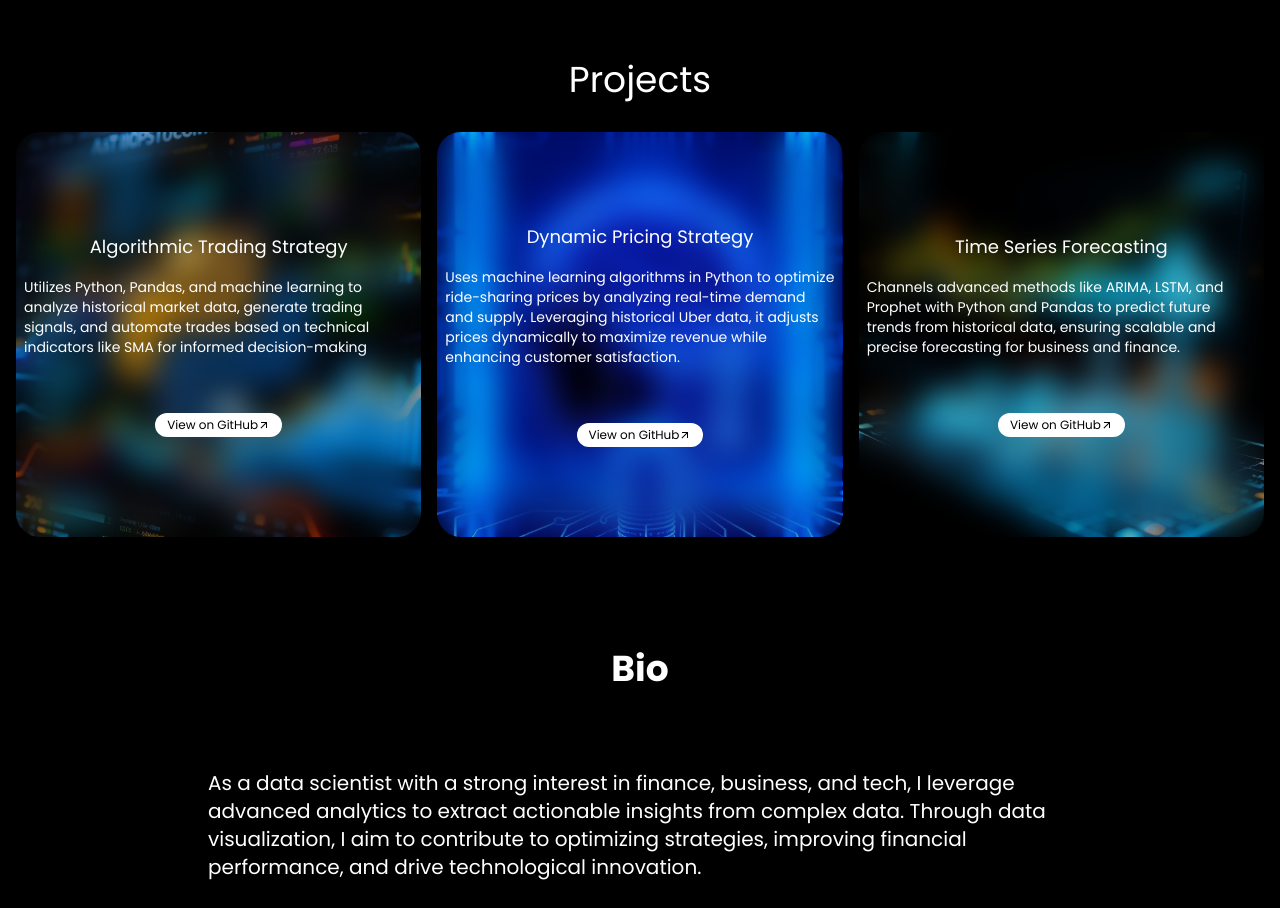
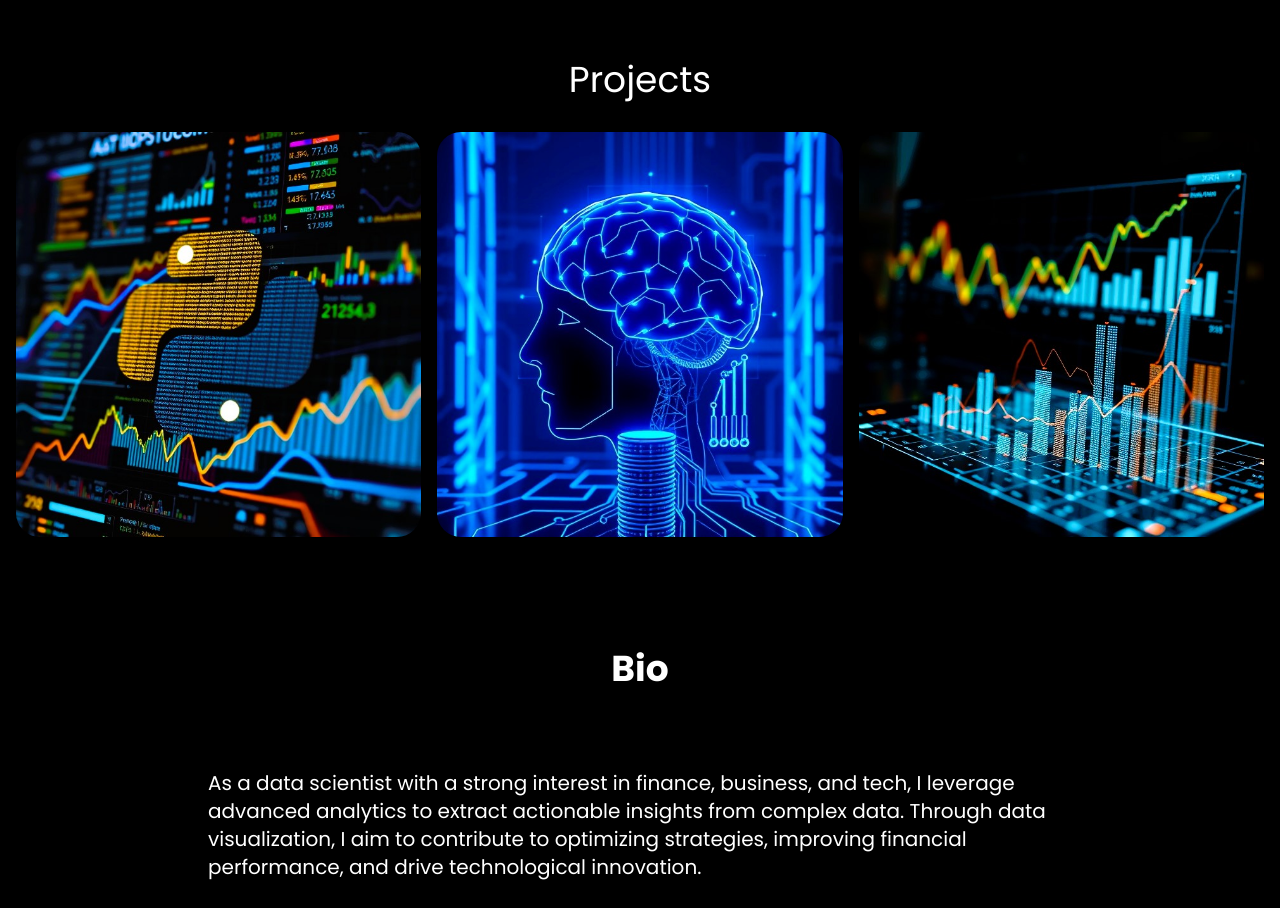
Before and after one commit to Shreyansh055/Shrey_55, a React (Vite) app: page / in a window 1280 px wide. Shown: the part 900-1808 px from the top of the page. Built offline with nearby package versions, Linux system fonts and the light colour scheme.

Commit message:
Final commit

```diff
--- a/package.json
+++ b/package.json
@@ -5,7 +5,7 @@
   "version": "0.0.0",
   "type": "module",
   "scripts": {
-    "predeploy": "npm run bluid",
+    "predeploy": "npm run build",
     "deploy": "gh-pages -d dist",
     "dev": "vite",
     "build": "vite build && tailwindcss -i ./src/styles.css -o ./dist/output.css --minify",
--- a/src/components/Projects.jsx
+++ b/src/components/Projects.jsx
@@ -1,17 +1,8 @@
-import { useState } from "react";
 import { MdArrowOutward } from "react-icons/md";
 import { PROJECTS } from "../constants";
 import { motion } from "framer-motion";
 
 const Projects = () => {
-  // State to handle tapped project (for mobile behavior)
-  const [tappedProject, setTappedProject] = useState(null);
-
-  // Function to toggle project details on tap (mobile view)
-  const handleTap = (project) => {
-    setTappedProject(tappedProject === project ? null : project);
-  };
-
   return (
     <section className="pt-20" id="projects">
       <motion.h2
@@ -22,47 +13,43 @@ const Projects = () => {
       >
         Projects
       </motion.h2>
-
-      <div className="grid grid-cols-1 gap-4 sm:grid-cols-1 md:grid-cols-2 lg:grid-cols-3">
+      <div className="grid grid-cols-1 gap-4 md:grid-cols-2 lg:grid-cols-3">
         {PROJECTS.map((project) => (
           <motion.div
+            key={project.id}
+            className="group relative overflow-hidden rounded-3xl"
             initial={{ opacity: 0, scale: 0.9 }}
             whileInView={{ opacity: 1, scale: 1 }}
             transition={{ duration: 0.5 }}
-            key={project.id}
-            className="group relative overflow-hidden rounded-3xl"
-            onClick={() => handleTap(project)} // Handle tap for mobile
+            whileHover={{ scale: 1.05 }}
           >
             <motion.img
-              whileHover={{ scale: 1.1 }}
               src={project.image}
               alt={project.name}
+              loading="lazy" // Lazy loading for images
               className="h-full w-full object-cover transition-transform duration-500 group-hover:scale-110"
             />
-
-            {/* Show project details (both mobile and desktop) */}
-            {(tappedProject === project || window.innerWidth > 768) && (
             <motion.div
+              className="absolute inset-0 flex flex-col items-center justify-center text-white opacity-0 backdrop-blur-lg transition-opacity duration-500 group-hover:opacity-100"
               initial={{ opacity: 0 }}
-                animate={{ opacity: 1 }}
+              whileHover={{ opacity: 1 }}
               transition={{ duration: 0.5 }}
-                className="absolute inset-0 flex flex-col items-center justify-center text-white backdrop-blur-lg transition-opacity duration-500 group-hover:opacity-100"
             >
-                <h3 className="mb-2 text-xl sm:text-lg">{project.name}</h3>
-                <p className="mb-12 p-4 sm:p-2 sm:text-sm">{project.description}</p>
+              <h3 className="mb-2 text-xl text-center">{project.name}</h3>
+              <p className="mb-12 p-4 text-center">{project.description}</p>
               <a
                 href={project.githubLink}
                 target="_blank"
                 rel="noopener noreferrer"
-                  className="rounded-full bg-white px-4 py-2 text-black hover:bg-gray-300 sm:px-3 sm:py-1 sm:text-xs"
+                className="rounded-full bg-white px-4 py-2 text-black hover:bg-gray-300"
+                aria-label={`View ${project.name} on GitHub`}
               >
-                  <div className="flex items-center">
+                <div className="flex items-center justify-center">
                   <span>View on GitHub</span>
                   <MdArrowOutward />
                 </div>
               </a>
             </motion.div>
-            )}
           </motion.div>
         ))}
       </div>
```
Lines whose indentation alone changed are shown as unchanged.
